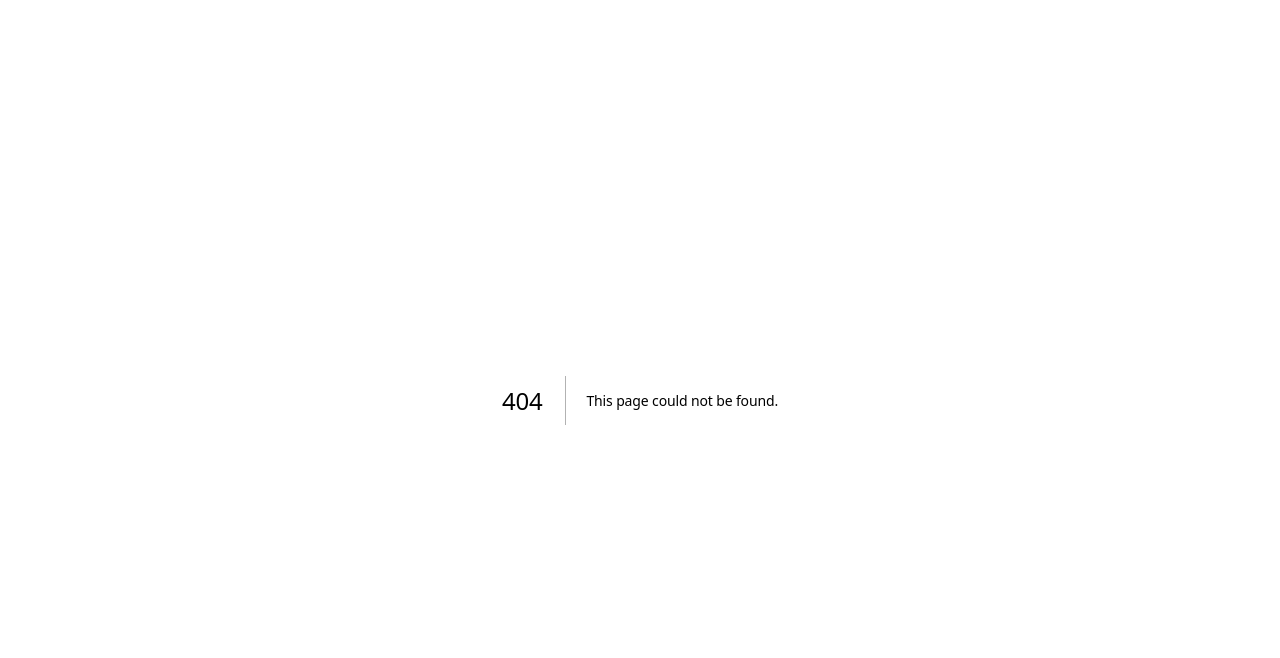
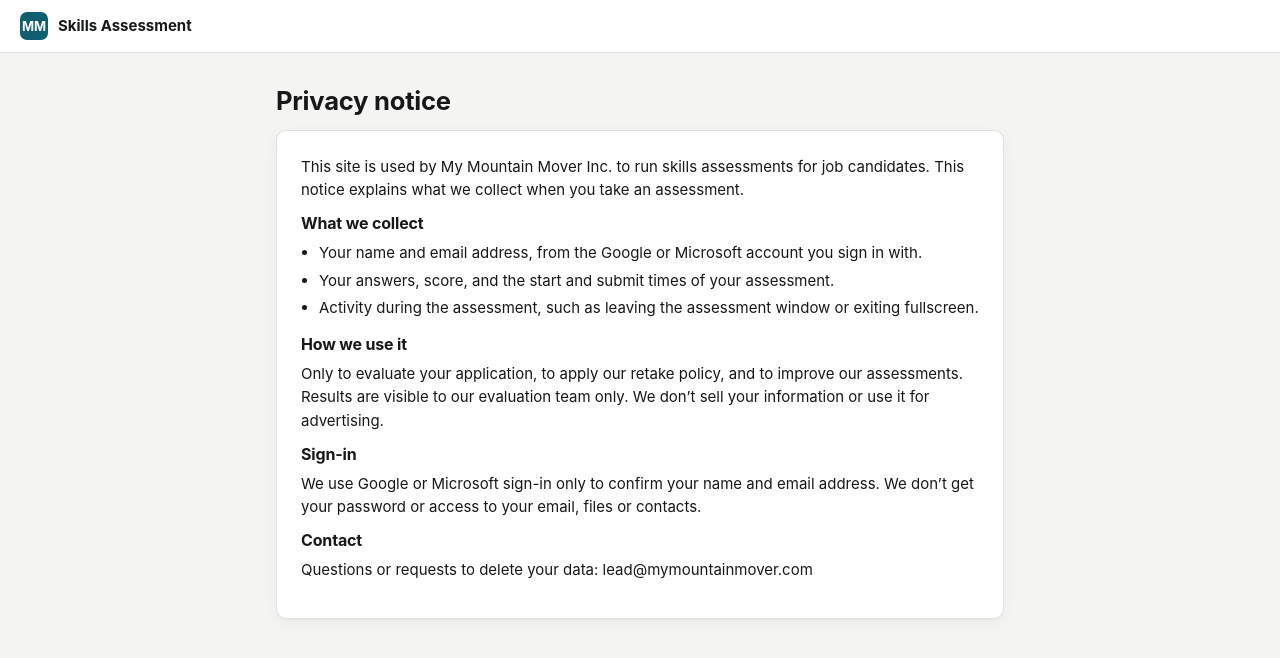
Before and after one commit to marcklan-eng/mmm-assessments, a Next.js app: page /privacy in a window 1280 px wide. Before the commit this address had no page. Shown: the top 658 px of the page. Built offline with nearby package versions, Linux system fonts and the light colour scheme.

Commit message:
Add privacy notice page (needed for Google sign-in setup)
Co-Authored-By: Claude Opus 5.5 <noreply@anthropic.com>
Claude-Session: https://claude.ai/code/session_01JkWBC3crP6VWPZroqkvCpb

```diff
--- a/src/app/page.tsx
+++ b/src/app/page.tsx
@@ -33,6 +33,7 @@ export default async function Home() {
             </tbody>
           </table>
         </div>
+        <p className="small muted" style={{ marginTop: 16 }}><Link href="/privacy">Privacy notice</Link></p>
       </main>
     </>
   );
--- /dev/null
+++ b/src/app/privacy/page.tsx
@@ -0,0 +1,38 @@
+import TopBar from "@/components/TopBar";
+
+export const metadata = { title: "Privacy | My Mountain Mover Skills Assessments" };
+
+export default function Privacy() {
+  return (
+    <>
+      <TopBar />
+      <main className="wrap">
+        <h1>Privacy notice</h1>
+        <div className="card">
+          <p>
+            This site is used by My Mountain Mover Inc. to run skills assessments for job candidates. This notice explains what we
+            collect when you take an assessment.
+          </p>
+          <h3>What we collect</h3>
+          <ul className="clean">
+            <li>Your name and email address, from the Google or Microsoft account you sign in with.</li>
+            <li>Your answers, score, and the start and submit times of your assessment.</li>
+            <li>Activity during the assessment, such as leaving the assessment window or exiting fullscreen.</li>
+          </ul>
+          <h3>How we use it</h3>
+          <p>
+            Only to evaluate your application, to apply our retake policy, and to improve our assessments. Results are visible to
+            our evaluation team only. We don’t sell your information or use it for advertising.
+          </p>
+          <h3>Sign-in</h3>
+          <p>
+            We use Google or Microsoft sign-in only to confirm your name and email address. We don’t get your password or access to
+            your email, files or contacts.
+          </p>
+          <h3>Contact</h3>
+          <p>Questions or requests to delete your data: lead@mymountainmover.com</p>
+        </div>
+      </main>
+    </>
+  );
+}
```
